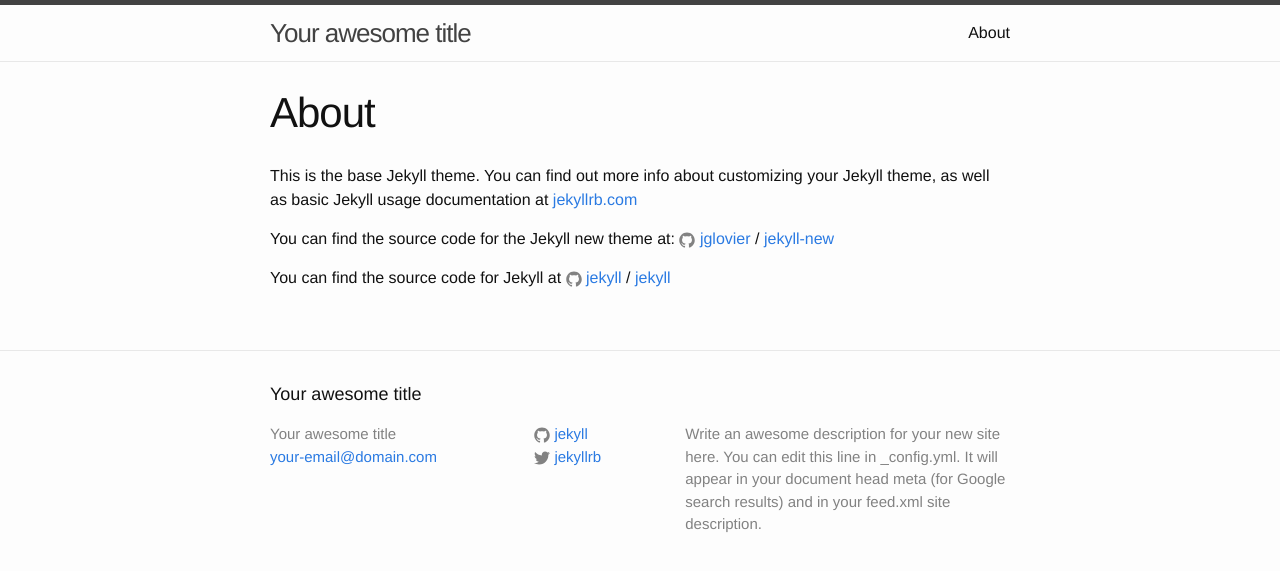
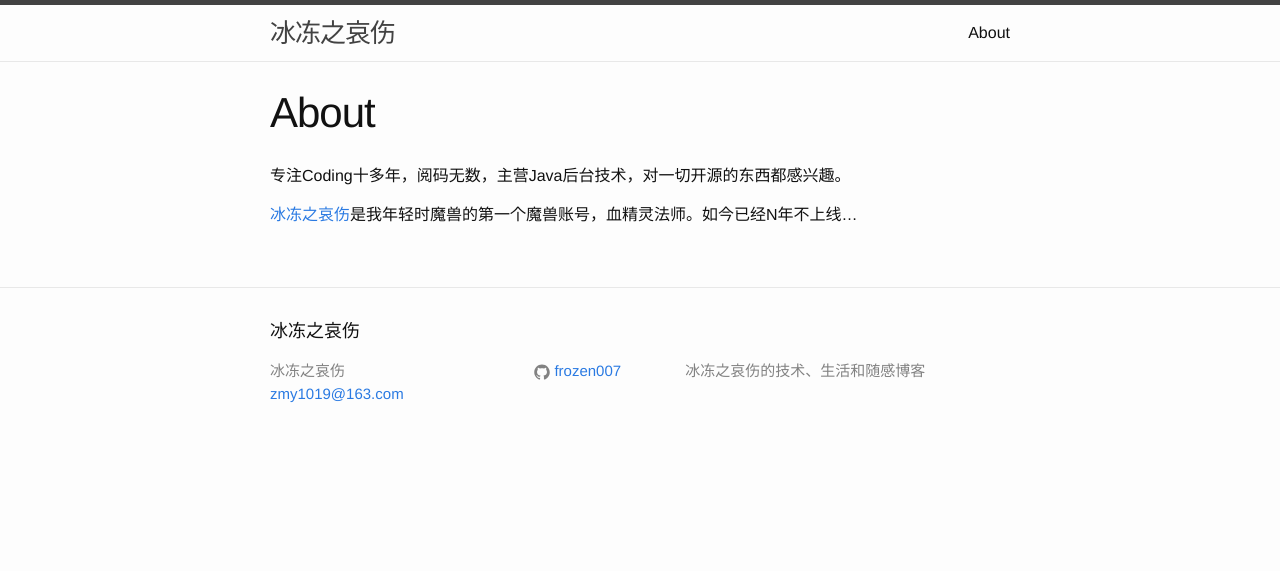
Before and after one commit to frozen007/frozen007.github.io, a Jekyll site: the page built from about.md, in a window 1280 px wide. Shown: the top 571 px of the page. Built offline with Jekyll 4.4.1, drawn with Linux system fonts in a browser that asks for light colours.

Commit message:
add my blog

```diff
--- a/_config.yml
+++ b/_config.yml
@@ -6,16 +6,16 @@
 # 'jekyll serve'. If you change this file, please restart the server process.
 
 # Site settings
-title: Your awesome title
-email: your-email@domain.com
+title: 冰冻之哀伤
+email: zmy1019@163.com
 description: > # this means to ignore newlines until "baseurl:"
-  Write an awesome description for your new site here. You can edit this
-  line in _config.yml. It will appear in your document head meta (for
-  Google search results) and in your feed.xml site description.
+  冰冻之哀伤的技术、生活和随感博客
 baseurl: "" # the subpath of your site, e.g. /blog
-url: "http://yourdomain.com" # the base hostname & protocol for your site
-twitter_username: jekyllrb
-github_username:  jekyll
+url: "http://frozen007.github.io" # the base hostname & protocol for your site
+twitter_username:
+github_username:  frozen007
 
 # Build settings
 markdown: kramdown
+
+encoding: UTF-8
--- a/about.md
+++ b/about.md
@@ -4,12 +4,9 @@
 permalink: /about/
 ---
 
-This is the base Jekyll theme. You can find out more info about customizing your Jekyll theme, as well as basic Jekyll usage documentation at [jekyllrb.com](http://jekyllrb.com/)
+专注Coding十多年，阅码无数，主营Java后台技术，对一切开源的东西都感兴趣。
 
-You can find the source code for the Jekyll new theme at:
-{% include icon-github.html username="jglovier" %} /
-[jekyll-new](https://github.com/jglovier/jekyll-new)
+[冰冻之哀伤]是我年轻时魔兽的第一个魔兽账号，血精灵法师。如今已经N年不上线...
 
-You can find the source code for Jekyll at
-{% include icon-github.html username="jekyll" %} /
-[jekyll](https://github.com/jekyll/jekyll)
+
+[冰冻之哀伤]: http://www.battlenet.com.cn/wow/zh/character/%E5%A5%8E%E5%B0%94%E8%90%A8%E6%8B%89%E6%96%AF/%E5%86%B0%E5%86%BB%E4%B9%8B%E5%93%80%E4%BC%A4/
```
